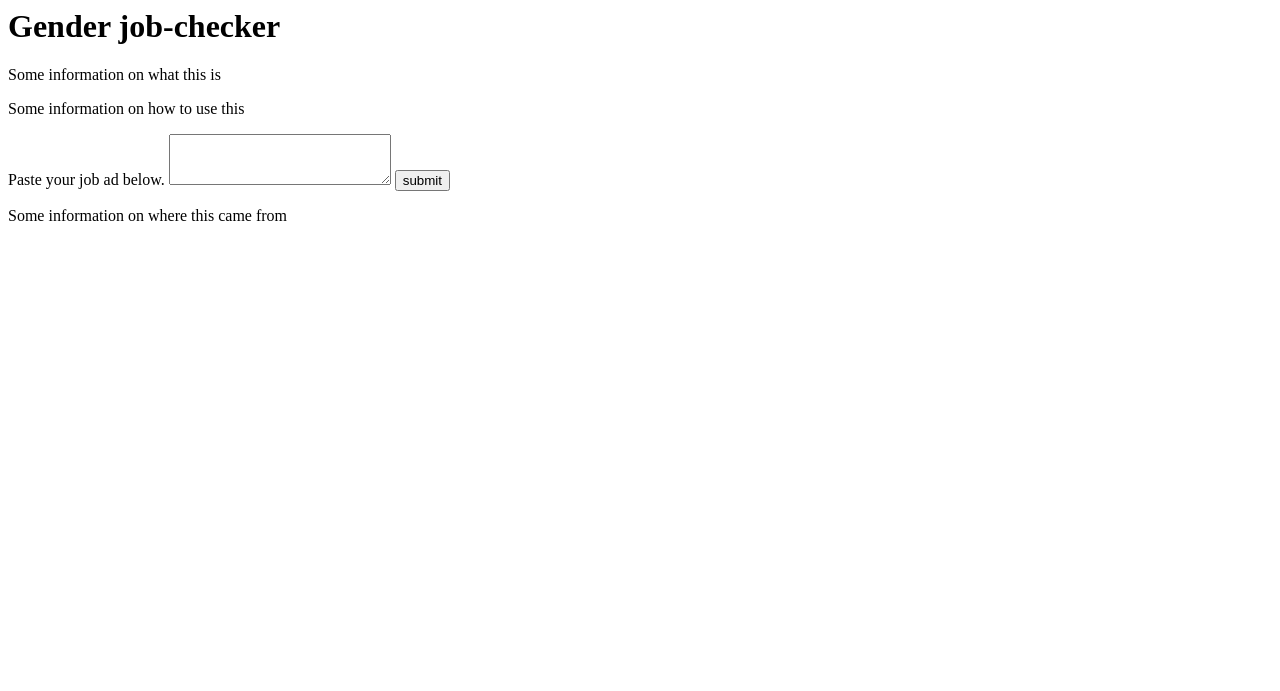
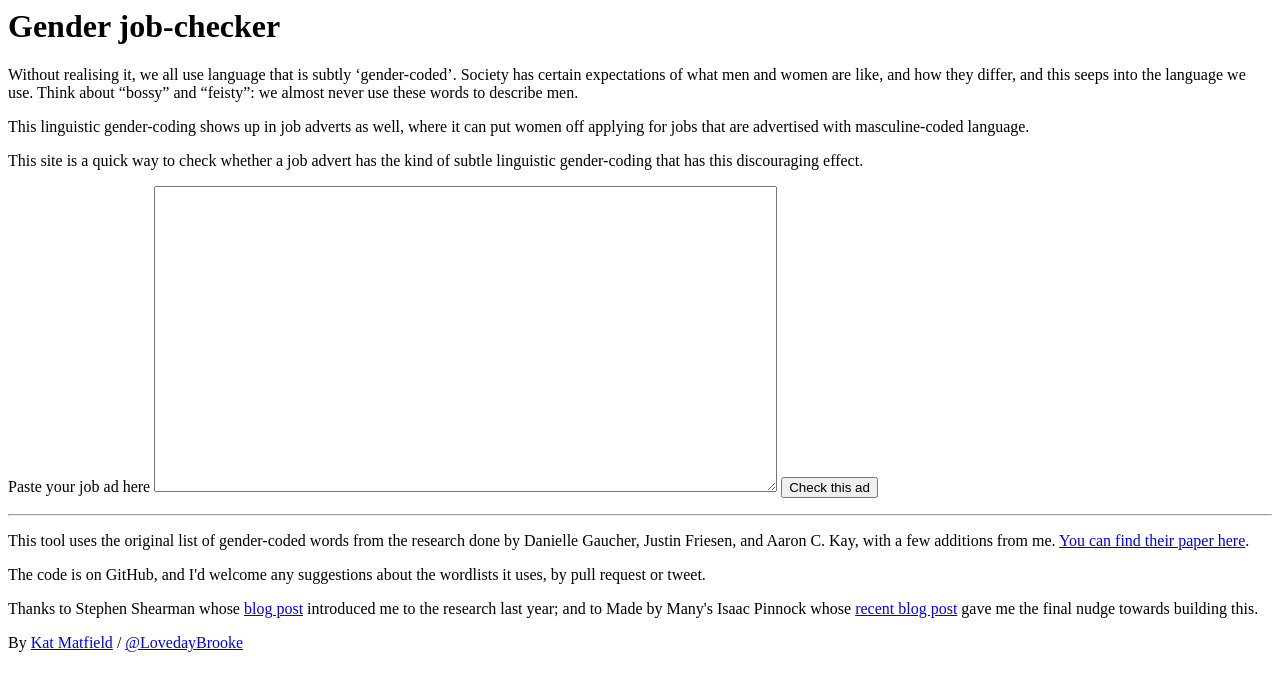
Before and after one commit to lovedaybrooke/gender-decoder, a Django app: page / in a window 1280 px wide. Shown: the top 691 px of the page. Run offline with Django 3.2, Linux system fonts and the light colour scheme.

Commit message:
Better copy

```diff
--- a/genderjobcheck/templates/basic-layout.html
+++ b/genderjobcheck/templates/basic-layout.html
@@ -2,15 +2,24 @@
   <head>
   </head>
   <body>
-  <div class="content">
-  <h1>Gender job-checker</h1>
 
+  <div class="header">
+    <h1>Gender job-checker</h1>
+  </div>
+
+  <div class="main-content">
     {% block maincontent %}
     {% endblock %}
+  </div>
 
-	<div class="footer">
-		<p>Some information on where this came from</p>
-	</div>
+  <div class="footer">
+	<hr />
+    <p>This tool uses the original list of gender-coded words from the research done by Danielle Gaucher, Justin Friesen, and Aaron C. Kay, with a few additions from me. <a href="https://faculty.fuqua.duke.edu/~ack23/Publications%20PDFs/gendered%20wording%20JPSP.pdf">You can find their paper here</a>.</p>
+    <p>The code is on GitHub, and I'd welcome any suggestions about the wordlists it uses, by pull request or tweet.</p>
+    <p>Thanks to Stephen Shearman whose <a href="http://www.ere.net/2013/03/01/you-dont-know-it-but-women-see-gender-bias-in-your-job-postings/">blog post</a> introduced me to the research last year; and to Made by Many's Isaac Pinnock whose <a href="http://madebymany.com/blog/can-a-few-well-chosen-words-improve-inclusivity">recent blog post</a> gave me the final nudge towards building this.</p>
+    <p>By <a href="http://www.katmatfield.com">Kat Matfield</a> / <a href="http://www.twitter.com/lovedaybrooke">@LovedayBrooke</a></p>
   </div>
+
+
   </body>
 </html>
--- a/genderjobcheck/templates/home.html
+++ b/genderjobcheck/templates/home.html
@@ -1,12 +1,13 @@
 {% extends "basic-layout.html" %}
 
    	{% block maincontent %}
-		<p>Some information on what this is</p>
-		<p>Some information on how to use this</p>
+		<p>Without realising it, we all use language that is subtly ‘gender-coded’. Society has certain expectations of what men and women are like, and how they differ, and this seeps into the language we use. Think about “bossy” and “feisty”: we almost never use these words to describe men.</p>
+		<p>This linguistic gender-coding shows up in job adverts as well, where it can put women off applying for jobs that are advertised with masculine-coded language.</p>
+		<p>This site is a quick way to check whether a job advert has the kind of subtle linguistic gender-coding that has this discouraging effect.</p>
 		<form action="/assess" method="post">
 		{% csrf_token %}
-		<label for="adtext">Paste your job ad below.</label>
-		<textarea name="adtext" id="adtext" cols="25" rows="3"></textarea>
-		<input type="submit" value="submit" />
+		<label for="adtext">Paste your job ad here</label>
+		<textarea name="adtext" id="adtext" cols="75" rows="20"></textarea>
+		<input type="submit" value="Check this ad" class="button"/>
 		</form>
     {% endblock %}
```
Also changed, not shown: genderjobcheck/templates/results.html (+7 -2 lines).
